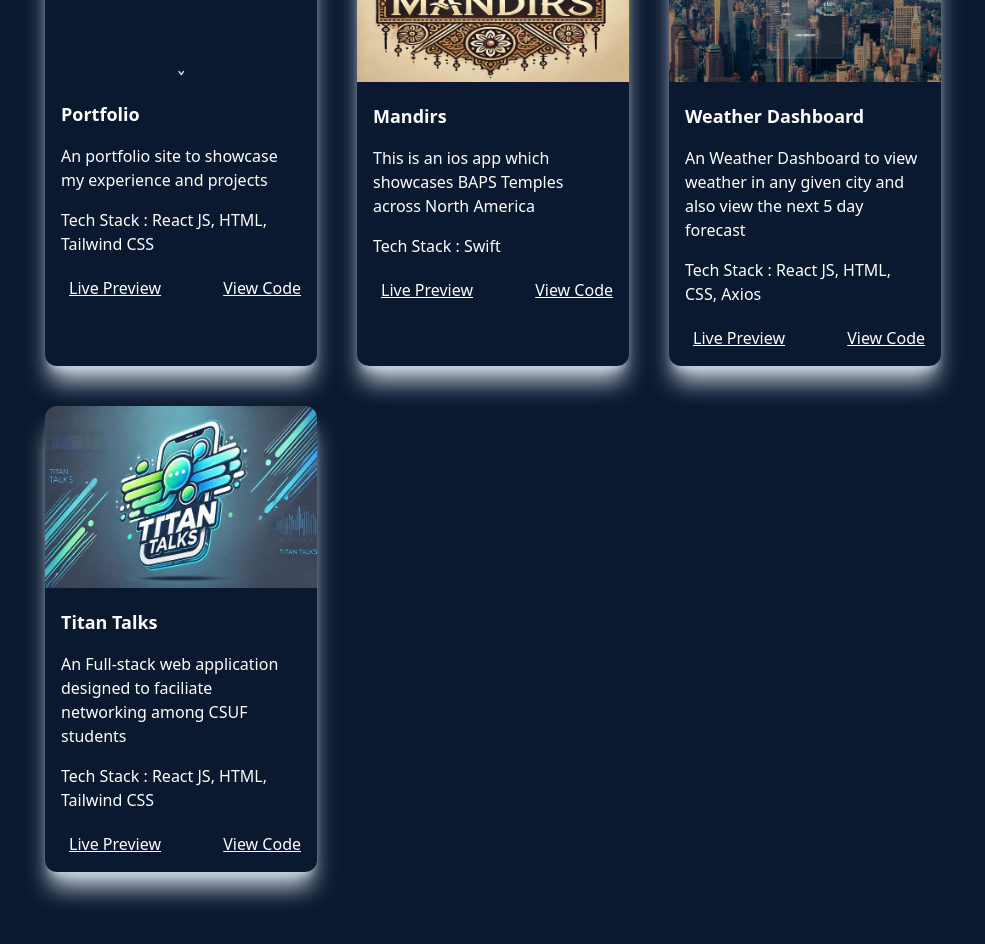
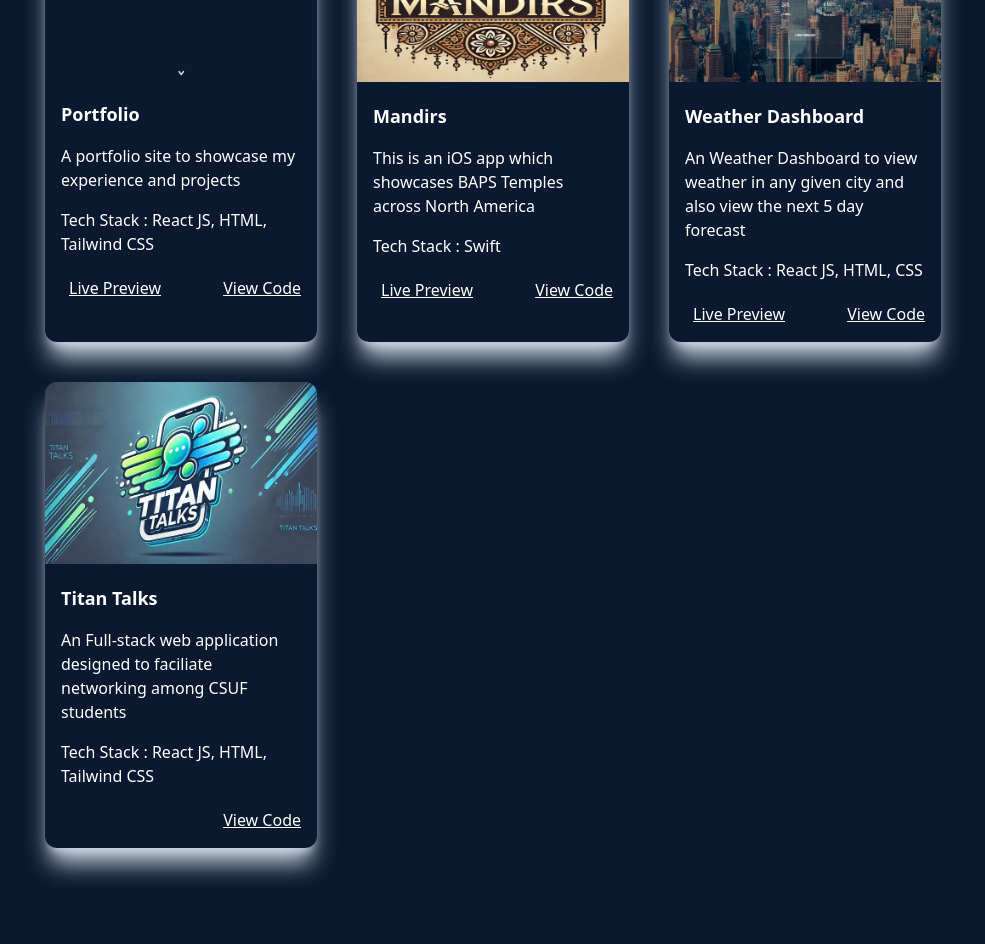
Before and after one commit to sbhagat101/portfolio, a React (Create React App) app: page /projects in a window 1280 px wide. Shown: the part 380-1324 px from the top of the page, without its empty margins (147-1132 px from the left). Built offline with nearby package versions, Linux system fonts and the light colour scheme.

Commit message:
made minor changes to About and project section

```diff
--- a/src/Components/Project.js
+++ b/src/Components/Project.js
@@ -1,29 +1,31 @@
 import React from "react";
 
-function Project({ title, image, description, techstack, previewLink, githubLink }) {
+function Project(props) {
   return (
     <article className="rounded-xl mt-10 overflow-hidden shadow-xl shadow-slate-300 dark:shadow-slate-900">
-      <img src={image} alt="" loading="lazy" />
+      <img src={props.image} alt="" loading="lazy" />
       <div className="dark:bg-dark-card p-4">
-        <h1 className="dark:text-white font-semibold text-lg pt-1 text-white">{title}</h1>
-        <p className="text-white pt-4 font-light">{description}</p>
+        <h1 className="dark:text-white font-semibold text-lg pt-1 text-white">{props.title}</h1>
+        <p className="text-white pt-4 font-light">{props.description}</p>
         <h3 className="text-white font-medium pt-4">
-          Tech Stack : <span className="font-tight">{techstack}</span>
+          Tech Stack : <span className="font-tight">{props.techstack}</span>
         </h3>
         <div className="flex justify-between items-center mt-5 text-white">
           <div className="flex items-center">
+          {props.previewLink ? (
             <a
-              href={previewLink}
+              href={props.previewLink}
               target="_blank"
               rel="noreferrer noopener"
               className="underline pl-2 font-light text-white"
             >
               Live Preview
             </a>
+          ) : null}
           </div>
           <div className="flex items-center">
             <a
-              href={githubLink}
+              href={props.githubLink}
               target="_blank"
               rel="noreferrer noopener"
               className="underline pl-2 font-light text-white"
--- a/src/Pages/About.js
+++ b/src/Pages/About.js
@@ -10,10 +10,9 @@ function About() {
             About Me
             </h1>
             <p className="text-white bg-clip-text bg-gradient2 text-transparent py-8 lg:max-w-3xl">
-            Hello! My name is Shiv a software engineer early in his career.
-            My programming journey started back in high school when i took an computer science class where I learned Python.
-            Fast-Forward to today, and I've had the privilege of working for one biggest defense Contractor in Raytheon.
-            Actively seeking new opportunities in Southern California.
+            Hi, I'm Shiv, a driven software engineer ready to tackle new challenges in Southern California.
+            My passion for programming ignited in high school, and I've since honed my skills through hands-on experience, including a rewarding role at Raytheon.
+            I'm eager to contribute my expertise and continue growing in this dynamic field.
             </p>
         </section>
 
--- a/src/Pages/projects.js
+++ b/src/Pages/projects.js
@@ -10,7 +10,7 @@ function Projects() {
         {
           title: "Portfolio",
           image: portfolio,
-          description: `An portfolio site to showcase my experience and projects`,
+          description: "A portfolio site to showcase my experience and projects",
           techstack: "React JS, HTML, Tailwind CSS",
           previewLink: "https://sbhagat101.github.io/portfolio",
           githubLink: "https://github.com/sbhagat101/portfolio",
@@ -18,7 +18,7 @@ function Projects() {
         {
             title: "Mandirs",
             image: mandirs,
-            description: `This is an ios app which showcases BAPS Temples across North America`,
+            description: "This is an iOS app which showcases BAPS Temples across North America",
             techstack: "Swift",
             previewLink: "https://github.com/sbhagat101/Mandirs?tab=readme-ov-file#simulation",
             githubLink: "https://github.com/sbhagat101/Mandirs",
@@ -26,17 +26,16 @@ function Projects() {
         {
           title: "Weather Dashboard",
           image: weather,
-          description: `An Weather Dashboard to view weather in any given city and also view the next 5 day forecast`,
-          techstack: "React JS, HTML, CSS, Axios",
+          description: "An Weather Dashboard to view weather in any given city and also view the next 5 day forecast",
+          techstack: "React JS, HTML, CSS",
           previewLink: "https://sbhagat101.github.io/WeatherDashboard/",
           githubLink: "https://github.com/sbhagat101/WeatherDashboard",
         },
         {
           title: "Titan Talks",
           image: titanTalks,
-          description: `An Full-stack web application designed to faciliate networking among CSUF students`,
+          description: "An Full-stack web application designed to faciliate networking among CSUF students",
           techstack: "React JS, HTML, Tailwind CSS",
-          previewLink: "https://github.com/sbhagat101/titan-talks-2.0",
           githubLink: "https://github.com/sbhagat101/titan-talks-2.0",
         }
       ];
```
